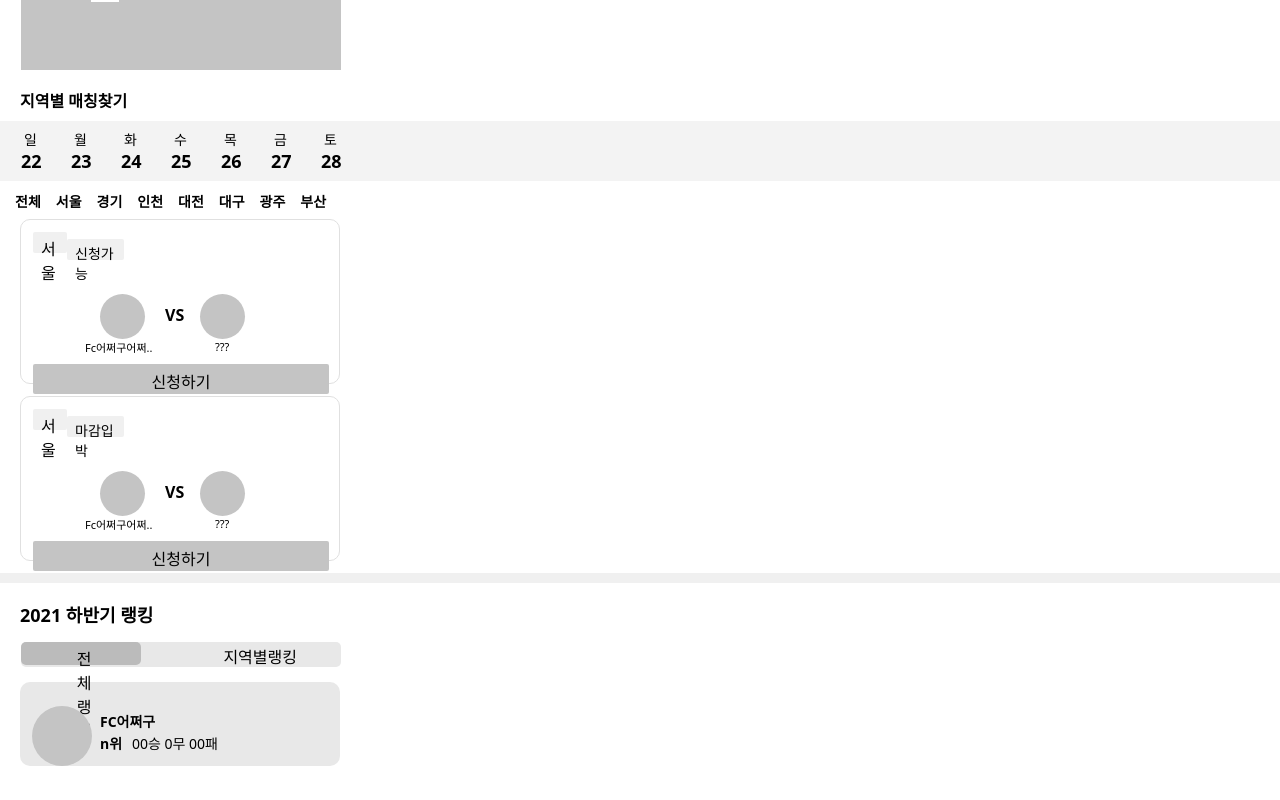
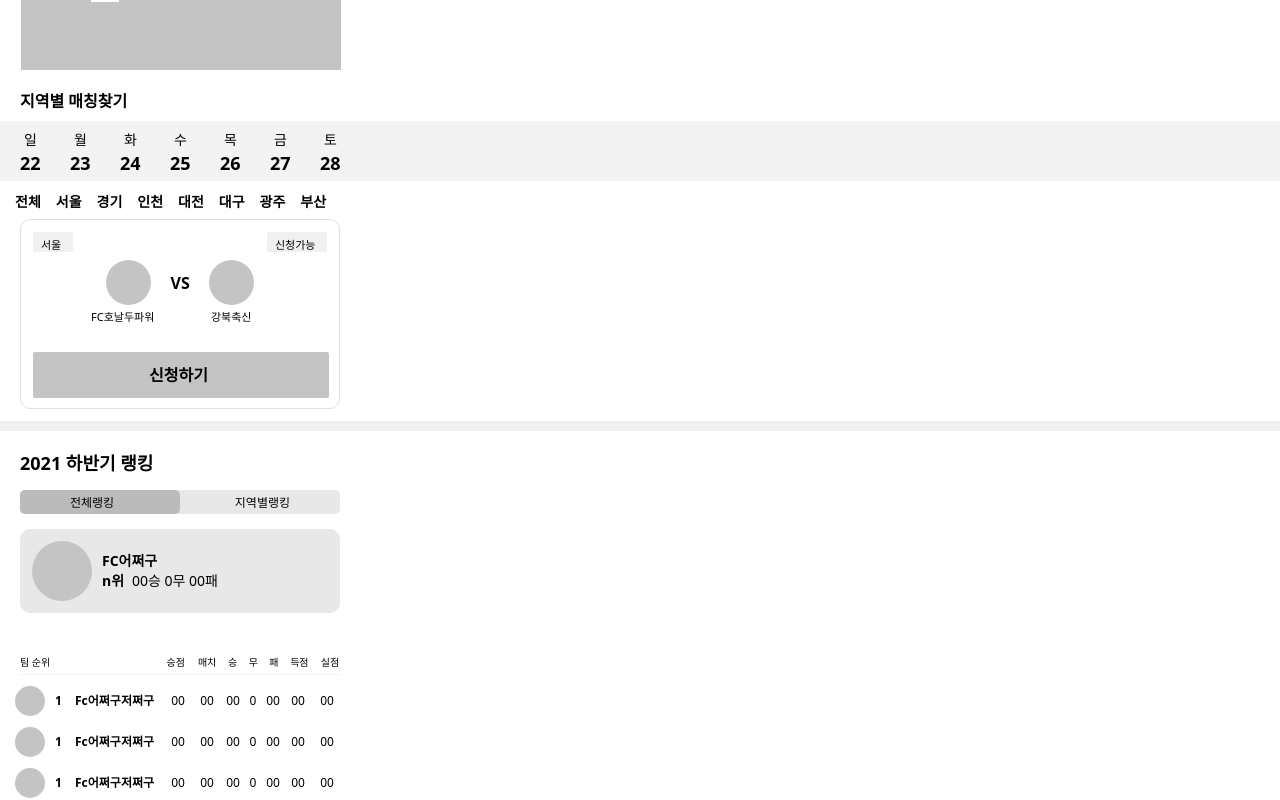
Before and after one commit to dsm-football/football-frontend, a React (Create React App) app: page / in a window 1280 px wide. Shown: the part 400-1200 px from the top of the page. Built offline with nearby package versions, Linux system fonts and the light colour scheme.

Commit message:
:memo: :: Mainpage 수정 1차

```diff
--- a/src/components/main/areamatching/AreaMatching.tsx
+++ b/src/components/main/areamatching/AreaMatching.tsx
@@ -36,23 +36,19 @@ const Area = () => {
             </S.Area>
         </section>
         <S.Application>
-          <S.Set>서울</S.Set>
-          <S.AppButton>신청가능</S.AppButton>
-          <S.FIcon />
-          <S.TeamName>Fc어쩌구어쩌..</S.TeamName>
-          <S.Match>VS</S.Match>
-          <S.SIcon />
-          <S.TeamName2>???</S.TeamName2>
-          <S.Apply>신청하기</S.Apply>
-        </S.Application>
-        <S.Application>
-          <S.Set>서울</S.Set>
-          <S.AppButton>마감입박</S.AppButton>
-          <S.FIcon />
-          <S.TeamName>Fc어쩌구어쩌..</S.TeamName>
-          <S.Match>VS</S.Match>
-          <S.SIcon />
-          <S.TeamName2>???</S.TeamName2>
+          <div>
+            <S.Set>서울</S.Set>
+            <S.AppButton>신청가능</S.AppButton>
+          </div>
+          <div>
+            <S.FIcon />
+            <S.Match>VS</S.Match>
+            <S.SIcon />
+          </div>
+          <div>
+            <S.TeamName>FC호날두파워</S.TeamName>
+            <S.TeamName2>강북축신</S.TeamName2>
+          </div>
           <S.Apply>신청하기</S.Apply>
         </S.Application>
     </>
--- a/src/components/main/areamatching/style.tsx
+++ b/src/components/main/areamatching/style.tsx
@@ -1,7 +1,7 @@
 import styled from "styled-components";
 
 export const Matching = styled.div`
-  width: 197px;
+  width: 196px;
   height: 25px;
   top: 512px;
   background-color: white;
@@ -48,7 +48,7 @@ export const Area = styled.div`
 `;
 
 export const Sunday = styled.div`
-  width: 13px;
+  width: 16px;
   height: 19px;
   margin-left: 24px;
   padding-top: 8px;
@@ -56,25 +56,23 @@ export const Sunday = styled.div`
 `;
 
 export const Day = styled(Sunday)`
-  margin-left: 37px;
+  margin-left: 34px;
 `;
 
 export const First = styled.div`
-  width: 21px;
+  width: 20px;
   height: 25px;
-  margin-left: 21px;
-  margin-top: -5px;
+  margin-left: 20px;
   font-size: 18px;
   font-weight: 600;
 `;
 
 export const Rest = styled(First)`
-  margin-left: 29px;
+  margin-left: 30px;
 `;
 
 export const All = styled.div`
-  height: 19px;
-  top: 3px;
+  height: 20px;
   margin-left: 15px;
   margin-top: 2px;
   font-size: 14px;
@@ -85,84 +83,79 @@ export const And = styled(All)``;
 
 export const Application = styled.div`
   width: 320px;
-  height: 165px;
-  background-color: #ffffff;
+  height: 190px;
   border: 1px solid #e0e0e0;
   border-radius: 10px;
   margin-left: 20px;
   margin-bottom: 12px;
+  & div{
+    display: flex;
+    justify-content: space-between;
+  }
 `;
 
 export const Set = styled.div`
-  width: 34px;
-  height: 21px;
+  width: 40px;
+  height: 20px;
   padding: 4px 8px;
   margin-left: 12px;
   margin-top: 12px;
   background: #f0f0f0;
   border-radius: 2px;
-  display: inline-block;
+  font-weight: 500;
+  font-size: 11px;
 `;
 
-export const AppButton = styled.div`
-  width: 57px;
-  height: 21px;
-  padding: 4px 8px;
-  margin-top: 12px;
+export const AppButton = styled(Set)`
+  width: 60px;
   margin-right: 12px;
-  background-color: #f0f0f0;
-  border-radius: 2px;
-  display: inline-block;
-  font-size: 14px;
 `;
 
 export const FIcon = styled.div`
-  position: absolute;
   width: 45px;
   height: 45px;
-  left: 100px;
-  margin-top: 10px;
+  margin-top: 8px;
+  margin-left: 85px;
   background-color: #c4c4c4;
   border-radius: 100%;
-  justify-content: space-between;
 `;
 
 export const Match = styled.div`
-  position: absolute;
   width: 19px;
   height: 22px;
-  left: 165px;
   margin-top: 20px;
   font-weight: 600;
   font-size: 16px;
 `;
 export const SIcon = styled(FIcon)`
-  left: 200px;
+  margin-left: 0px;
+  margin-right: 85px;
 `;
 
 export const TeamName = styled.div`
-  position: absolute;
-  width: 74px;
+  width: 80px;
   height: 15px;
-  margin-top: 55px;
-  left: 85px;
+  margin-top: 4px;
+  margin-left: 70px;
   font-weight: 500;
   font-size: 11px;
+  line-height: 15px;
 `;
 
 export const TeamName2 = styled(TeamName)`
-  left: 215px;
+  margin-left: 0;
+  margin-right: 48px;
 `;
 
 export const Apply = styled.div`
-  position: absolute;
   width: 296px;
-  height: 30px;
-  left: 33px;
-  margin-top: 80px;
+  height: 46px;
+  margin-left: 12px;
+  margin-top: 28px;
+  padding: 12px 116px;
   background-color: #c4c4c4;
   border-radius: 2px;
-  text-align: center;
-  line-height: 16px;
-  padding-top: 10px;
+  font-weight: 600;
+  font-size: 16px;
+  line-height: 22px;
 `;
--- a/src/components/main/ranking/Raking.tsx
+++ b/src/components/main/ranking/Raking.tsx
@@ -7,14 +7,14 @@ const Rank = () => {
         <S.Split />
         <S.RankTitle>2021 하반기 랭킹</S.RankTitle>
         <S.AreaRank>
-          <S.AllRank><div>전체랭킹</div></S.AllRank>
+          <S.AllRank>전체랭킹</S.AllRank>
           <div>지역별랭킹</div>
         </S.AreaRank>
         <S.Myteam>
-          <div />
+          <S.TeamLogo />
           <S.TeamName>FC어쩌구</S.TeamName>
-          <S.Rank>n위</S.Rank>
-          <S.Result>00승 0무 00패</S.Result>
+            <S.Rank>n위</S.Rank>
+            <S.Result>00승 0무 00패</S.Result>
         </S.Myteam>
         <S.AllCheck>
           <h1>팀 순위</h1>
--- a/src/components/main/ranking/style.tsx
+++ b/src/components/main/ranking/style.tsx
@@ -7,7 +7,7 @@ export const Split = styled.div`
 `;
 
 export const RankTitle = styled.div`
-  width: 140px;
+  width: 150px;
   height: 25px;
   margin: 20px 0 14px 20px;
   font-weight: 600;
@@ -17,81 +17,79 @@ export const RankTitle = styled.div`
 
 export const AreaRank = styled.div`
   width: 320px;
-  height: 25px;
-  margin: 10px 0 15px 21px;
+  height: 24px;
+  margin: 10px 0 15px 20px;
   background-color: #e8e8e8;
   border-radius: 5px;
-  text-align: right;
+  font-weight: 500;
+  font-size: 12px;
+  line-height: 16px;
+  text-align: center;
   justify-content: space-between;
   display: flex;
-  & div {
-    padding: 2px 44px 0 0;
+  & div{
+    padding-top: 5px;
+    padding-right: 50px;
   }
 `;
 
 export const AllRank = styled.div`
-  width: 120px;
-  height: 23px;
-  display: flex;
+  width: 160px;
+  height: 24px;
   border-radius: 5px;
+  padding-left: 50px;
+  padding-top: 5px;
   text-align: center;
   background-color: #bbbbbb;
-  & div {
-    padding: 2px 0 0 50px;
-  }
+  display: flex;
+  justify-content: space-between;
 `;
 
 export const Myteam = styled.div`
   width: 320px;
   height: 84px;
   margin-left: 20px;
-  justify-content: space-between;
   display: flex;
   background-color: #e8e8e8;
   border-radius: 10px;
   padding-top: 12px;
-  & div {
-    width: 60px;
-    height: 60px;
-    margin-top: 12px;
-    margin-left: 12px;
-    background-color: #c4c4c4;
-    border-radius: 50%;
-    display: flex;
-  }
 `;
 
-export const TeamName = styled.h1`
+export const TeamLogo = styled.div`
   width: 60px;
-  height: 19px;
-  display: flex;
+  height: 60px;
+  margin-left: 12px;
+  background-color: #c4c4c4;
+  border-radius: 50%;
+`
+
+export const TeamName = styled.div`
+  width: 60px;
+  height: 20px;
   font-size: 14px;
   font-weight: 600;
   line-height: 19px;
-  margin-top: 18px;
-  margin-right: 180px;
+  margin-top: 10px;
+  margin-left: 10px;
 `;
 
-export const Rank = styled.h1`
-  width: 25px;
+export const Rank = styled.div`
+  width: 30px;
   height: 19px;
-  left: 100px;
-  position: absolute;
   font-size: 14px;
   font-weight: 600;
-  line-height: 19px;
-  margin-top: 40px;
+  line-height: 20px;
+  margin-top: 30px;
+  margin-left: -60px;
 `;
 
-export const Result = styled.p`
-  width: 90px;
+export const Result = styled.div`
+  width: 100px;
   height: 19px;
-  left: 132px;
-  position: absolute;
-  margin-top: 40px;
+  margin-top: 30px;
   font-weight: 500;
   font-size: 14px;
-  line-height: 19px;
+  line-height: 20px;
 `;
 
 export const AllCheck = styled.div`
--- a/src/route/MainRouter.tsx
+++ b/src/route/MainRouter.tsx
@@ -1,6 +1,6 @@
 import React from "react";
 import { Switch, Route } from "react-router-dom";
-import { ClubEstbl, Login, MainPage } from "../components";
+import { ClubEstbl, Login, MainPage, MyPage } from "../components";
 import { ClubManagementContainer } from "../containers";
 
 const MainRouter = () => {
@@ -15,6 +15,7 @@ const MainRouter = () => {
         <Route exact path="/clubEstbl" component={ClubEstbl} />
         <Route exact path="/Login" component={Login} />
         <Route exact path="/" component={MainPage} />
+        <Route exact path="/Mypage" component={MyPage} />
       </Switch>
     </>
   );
```
Also changed, not shown: 1 other file (tests, documents, lock files or other folders).
